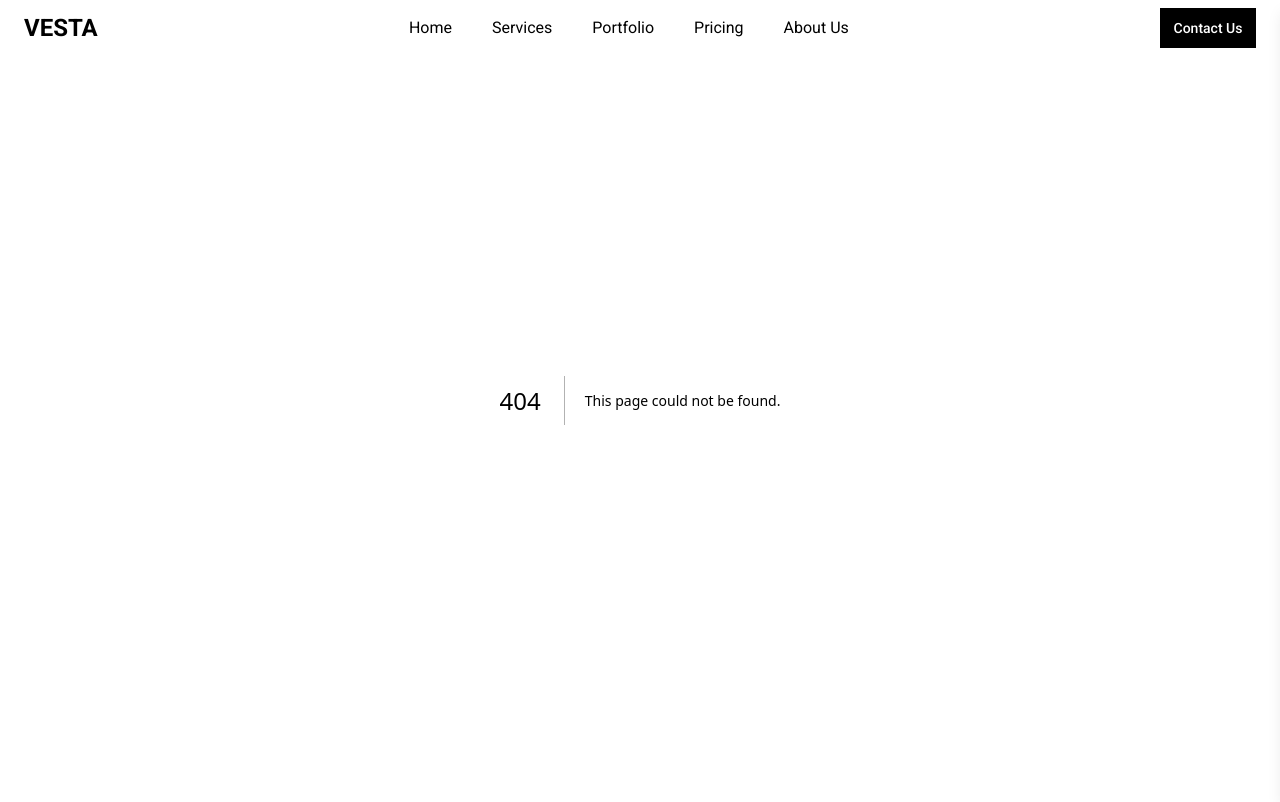
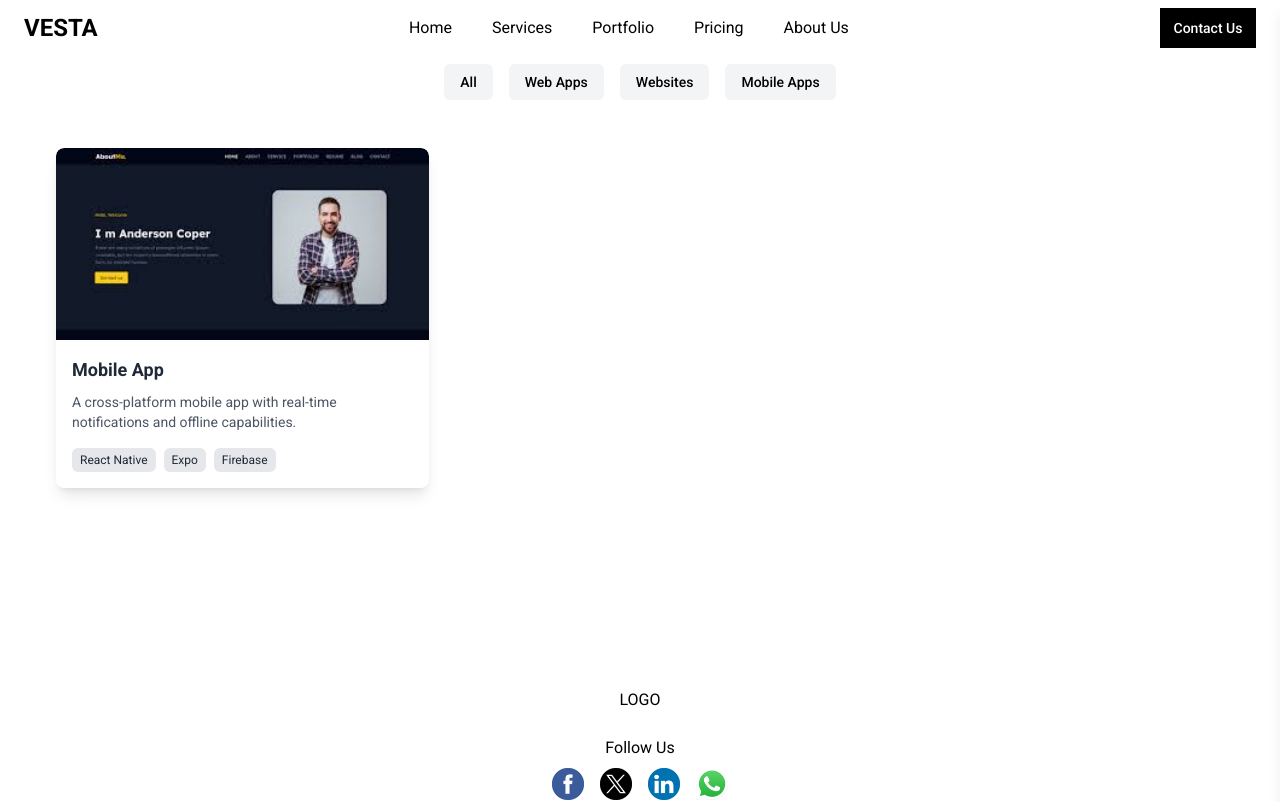
Before and after one commit to allanXQ/arcvesta_v2, a Next.js app: page /portfolio/mobileapps in a window 1280 px wide. Before the commit this address had no page. Shown: the top 802 px of the page. Built offline with nearby package versions, Linux system fonts and the light colour scheme.

Commit message:
add portfolio section

```diff
--- /dev/null
+++ b/src/app/components/portfolioCard.tsx
@@ -0,0 +1,49 @@
+import React from "react";
+import Image from "next/image";
+
+interface PortfolioCardProps {
+  title: string;
+  description: string;
+  imageSrc: string;
+  technologies: string[];
+}
+
+const PortfolioCard: React.FC<PortfolioCardProps> = ({
+  title,
+  description,
+  imageSrc,
+  technologies,
+}) => {
+  return (
+    <div className="flex flex-col bg-white shadow-lg rounded-lg overflow-hidden">
+      {/* Project Image */}
+      <div className="relative w-full h-48">
+        <Image
+          src={imageSrc}
+          alt={title}
+          layout="fill"
+          objectFit="cover"
+          className="rounded-t-lg"
+        />
+      </div>
+
+      {/* Project Details */}
+      <div className="p-4 flex flex-col gap-2">
+        <h3 className="text-lg font-bold text-gray-800">{title}</h3>
+        <p className="text-sm text-gray-600">{description}</p>
+        <div className="flex flex-wrap gap-2 mt-2">
+          {technologies.map((tech, index) => (
+            <span
+              key={index}
+              className="px-2 py-1 bg-gray-200 text-xs text-gray-800 rounded-md"
+            >
+              {tech}
+            </span>
+          ))}
+        </div>
+      </div>
+    </div>
+  );
+};
+
+export default PortfolioCard;
--- /dev/null
+++ b/src/app/components/portfolioSection.tsx
@@ -0,0 +1,24 @@
+import React from "react";
+import PortfolioCard from "./portfolioCard";
+
+interface PortfolioSectionProps {
+  projects: any[];
+}
+
+const PortfolioSection: React.FC<PortfolioSectionProps> = ({ projects }) => {
+  return (
+    <div className="flex flex-col items-center gap-10 px-4 py-2 min-h-[40vh]">
+      <div className="grid grid-cols-1 sm:grid-cols-2 lg:grid-cols-3 gap-6 w-full max-w-7xl">
+        {projects.map((project, index) => (
+          <PortfolioCard key={index} {...project} />
+        ))}
+      </div>
+
+      {projects.length === 0 && (
+        <p className="text-center text-gray-500">No projects found.</p>
+      )}
+    </div>
+  );
+};
+
+export default PortfolioSection;
--- /dev/null
+++ b/src/app/portfolio/[category]/page.tsx
@@ -0,0 +1,87 @@
+"use client";
+import PortfolioSection from "@/app/components/portfolioSection";
+import Link from "next/link";
+import { usePathname } from "next/navigation";
+import React from "react";
+
+const projects = [
+  {
+    title: "E-Commerce Website",
+    description:
+      "A fully responsive e-commerce platform with integrated payment gateway and advanced search functionality.",
+    imageSrc: "/images/projects/download.jpeg",
+    technologies: ["React", "Next.js", "Tailwind CSS", "Stripe"],
+    tag: "website",
+  },
+  {
+    title: "Portfolio Website",
+    description:
+      "A sleek and modern portfolio website designed to showcase personal projects and achievements.",
+    imageSrc: "/images/projects/download.jpeg",
+    technologies: ["HTML", "CSS", "JavaScript"],
+    tag: "website",
+  },
+  {
+    title: "Mobile App",
+    description:
+      "A cross-platform mobile app with real-time notifications and offline capabilities.",
+    imageSrc: "/images/projects/download.jpeg",
+    technologies: ["React Native", "Expo", "Firebase"],
+    tag: "mobileapp",
+  },
+  {
+    title: "Web Application",
+    description:
+      "An interactive web application for managing tasks and collaborating with team members in real-time.",
+    imageSrc: "/images/projects/download.jpeg",
+    technologies: ["Vue.js", "Node.js", "MongoDB"],
+    tag: "webapp",
+  },
+];
+
+const validCategories = ["webapps", "websites", "mobileapps"];
+
+const CategoryPortfolioPage = () => {
+  const pathname = usePathname();
+  const category = pathname.split("/").pop() || ""; // Extract category
+
+  const filteredProjects = validCategories.includes(category)
+    ? projects.filter((project) => project.tag === category.slice(0, -1)) // Handle pluralization
+    : [];
+
+  return (
+    <div className="flex flex-col items-center gap-10 px-4 sm:px-6 lg:px-10 py-16">
+      {/* Tabs for Navigation */}
+      <div className="flex gap-4 justify-center">
+        <Link
+          href="/portfolio"
+          className="px-4 py-2 text-sm font-medium bg-gray-100 rounded-md hover:bg-gray-200 focus:outline-none focus:ring-2 focus:ring-gray-300"
+        >
+          All
+        </Link>
+        <Link
+          href="/portfolio/webapps"
+          className="px-4 py-2 text-sm font-medium bg-gray-100 rounded-md hover:bg-gray-200 focus:outline-none focus:ring-2 focus:ring-gray-300"
+        >
+          Web Apps
+        </Link>
+        <Link
+          href="/portfolio/websites"
+          className="px-4 py-2 text-sm font-medium bg-gray-100 rounded-md hover:bg-gray-200 focus:outline-none focus:ring-2 focus:ring-gray-300"
+        >
+          Websites
+        </Link>
+        <Link
+          href="/portfolio/mobileapps"
+          className="px-4 py-2 text-sm font-medium bg-gray-100 rounded-md hover:bg-gray-200 focus:outline-none focus:ring-2 focus:ring-gray-300"
+        >
+          Mobile Apps
+        </Link>
+      </div>
+
+      <PortfolioSection projects={filteredProjects} />
+    </div>
+  );
+};
+
+export default CategoryPortfolioPage;
--- /dev/null
+++ b/src/app/portfolio/page.tsx
@@ -0,0 +1,77 @@
+import React from "react";
+import Link from "next/link";
+import PortfolioSection from "../components/portfolioSection";
+
+const projects = [
+  {
+    title: "E-Commerce Website",
+    description:
+      "A fully responsive e-commerce platform with integrated payment gateway and advanced search functionality.",
+    imageSrc: "/images/projects/download.jpeg",
+    technologies: ["React", "Next.js", "Tailwind CSS", "Stripe"],
+    tag: "website",
+  },
+  {
+    title: "Portfolio Website",
+    description:
+      "A sleek and modern portfolio website designed to showcase personal projects and achievements.",
+    imageSrc: "/images/projects/download.jpeg",
+    technologies: ["HTML", "CSS", "JavaScript"],
+    tag: "website",
+  },
+  {
+    title: "Mobile App",
+    description:
+      "A cross-platform mobile app with real-time notifications and offline capabilities.",
+    imageSrc: "/images/projects/download.jpeg",
+    technologies: ["React Native", "Expo", "Firebase"],
+    tag: "mobileapp",
+  },
+  {
+    title: "Web Application",
+    description:
+      "An interactive web application for managing tasks and collaborating with team members in real-time.",
+    imageSrc: "/images/projects/download.jpeg",
+    technologies: ["Vue.js", "Node.js", "MongoDB"],
+    tag: "webapp",
+  },
+];
+
+const PortfolioPage = () => {
+  return (
+    <div className="flex flex-col items-center gap-10 px-4 sm:px-6 lg:px-10 py-16">
+      {/* Tabs for Navigation */}
+      <div className="flex gap-4 justify-center">
+        <Link
+          href="/portfolio"
+          className="px-4 py-2 text-sm font-medium bg-gray-100 rounded-md hover:bg-gray-200 focus:outline-none focus:ring-2 focus:ring-gray-300"
+        >
+          All
+        </Link>
+        <Link
+          href="/portfolio/webapps"
+          className="px-4 py-2 text-sm font-medium bg-gray-100 rounded-md hover:bg-gray-200 focus:outline-none focus:ring-2 focus:ring-gray-300"
+        >
+          Web Apps
+        </Link>
+        <Link
+          href="/portfolio/websites"
+          className="px-4 py-2 text-sm font-medium bg-gray-100 rounded-md hover:bg-gray-200 focus:outline-none focus:ring-2 focus:ring-gray-300"
+        >
+          Websites
+        </Link>
+        <Link
+          href="/portfolio/mobileapps"
+          className="px-4 py-2 text-sm font-medium bg-gray-100 rounded-md hover:bg-gray-200 focus:outline-none focus:ring-2 focus:ring-gray-300"
+        >
+          Mobile Apps
+        </Link>
+      </div>
+
+      {/* Portfolio Section */}
+      <PortfolioSection projects={projects} />
+    </div>
+  );
+};
+
+export default PortfolioPage;
```
Also changed, not shown: public/images/projects/download.jpeg (added).
